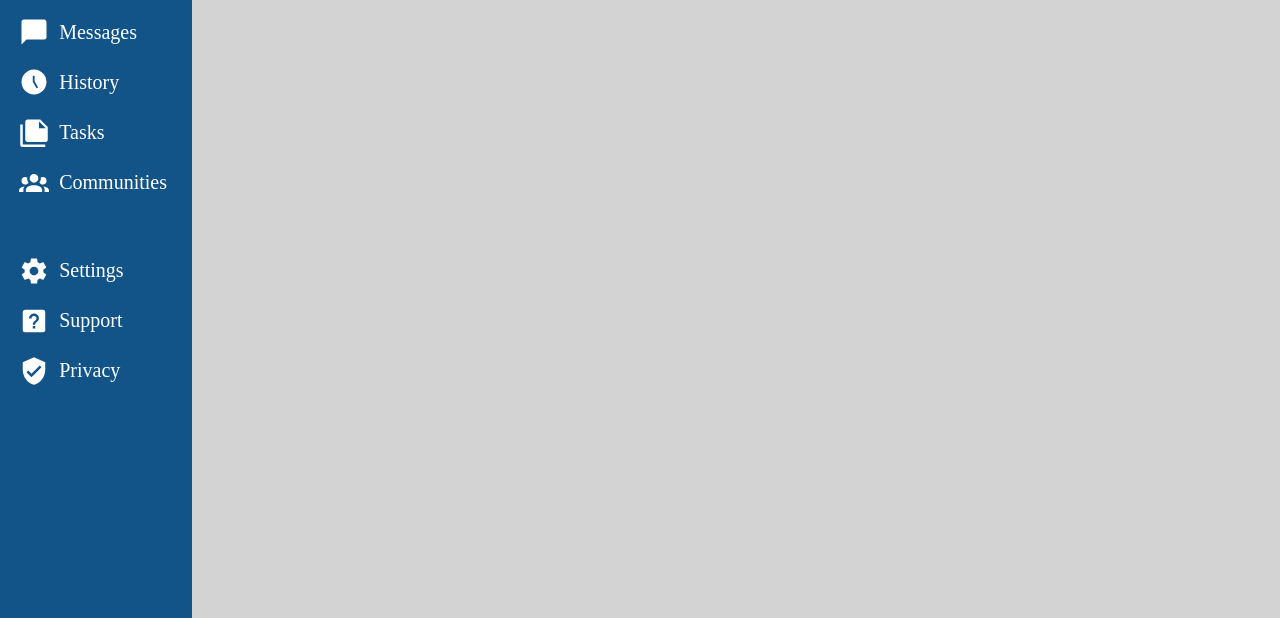
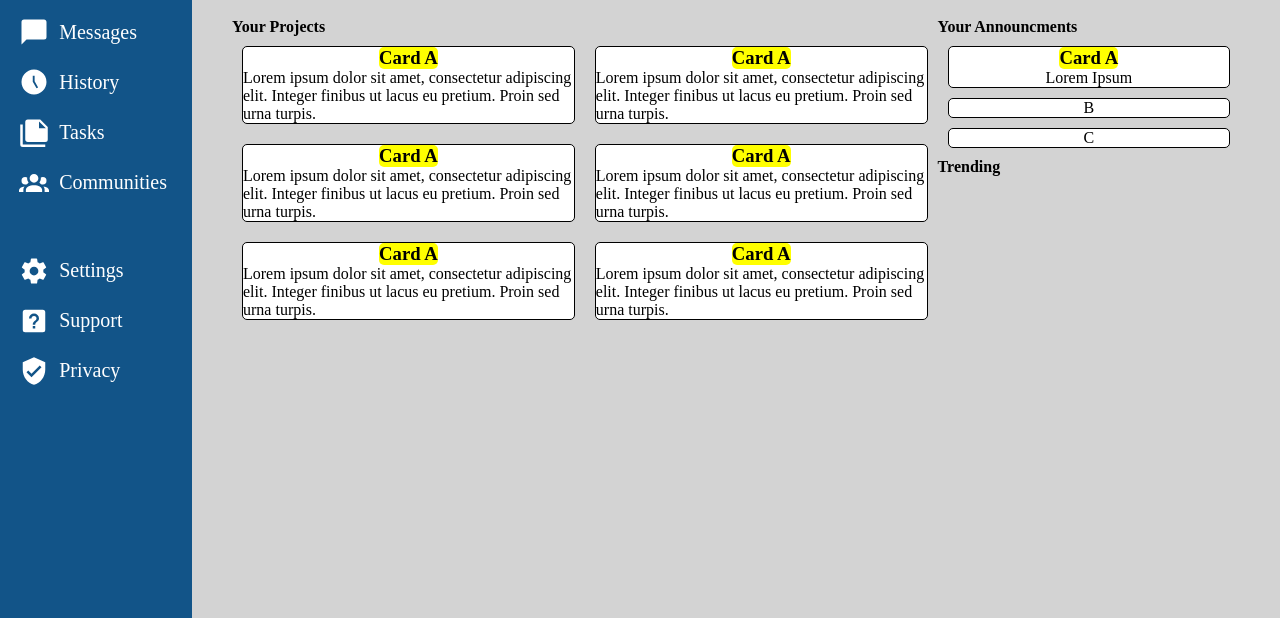
Before and after one commit to Bradley-Booth-Dev/odin-admin-dashboard, a plain HTML site: page index.html in a window 1280 px wide. Shown: the part 182-800 px from the top of the page. Drawn offline with Linux system fonts and the light colour scheme.

Commit message:
base main content done

```diff
--- a/index.html
+++ b/index.html
@@ -116,7 +116,91 @@
           </div>
         </div>
       </div>
-      <div class="main-content">main-content</div>
+      <div class="main-content">
+        <div class="projects-container">
+          <h4>Your Projects</h4>
+          <div class="projects">
+            <div class="projects-card">
+              <div class="card-title">
+                <h3>Card A</h3>
+              </div>
+              <div class="card-content">
+
+
+Lorem ipsum dolor sit amet, consectetur adipiscing elit. Integer finibus ut lacus eu pretium. Proin sed urna turpis.
+              </div>
+            </div>
+            <div class="projects-card">
+              <div class="card-title">
+                <h3>Card A</h3>
+              </div>
+              <div class="card-content">
+
+
+Lorem ipsum dolor sit amet, consectetur adipiscing elit. Integer finibus ut lacus eu pretium. Proin sed urna turpis.
+              </div>
+            </div>
+            <div class="projects-card">
+              <div class="card-title">
+                <h3>Card A</h3>
+              </div>
+              <div class="card-content">
+
+
+Lorem ipsum dolor sit amet, consectetur adipiscing elit. Integer finibus ut lacus eu pretium. Proin sed urna turpis.
+              </div>
+            </div>
+            <div class="projects-card">
+              <div class="card-title">
+                <h3>Card A</h3>
+              </div>
+              <div class="card-content">
+
+
+Lorem ipsum dolor sit amet, consectetur adipiscing elit. Integer finibus ut lacus eu pretium. Proin sed urna turpis.
+              </div>
+            </div>
+            <div class="projects-card">
+              <div class="card-title">
+                <h3>Card A</h3>
+              </div>
+              <div class="card-content">
+
+
+Lorem ipsum dolor sit amet, consectetur adipiscing elit. Integer finibus ut lacus eu pretium. Proin sed urna turpis.
+              </div>
+            </div>
+            <div class="projects-card">
+              <div class="card-title">
+                <h3>Card A</h3>
+              </div>
+              <div class="card-content">
+
+
+Lorem ipsum dolor sit amet, consectetur adipiscing elit. Integer finibus ut lacus eu pretium. Proin sed urna turpis.
+              </div>
+            </div>
+          </div>
+        </div>
+        <div class="announcments-container">
+          <h4>Your Announcments</h4>
+          <div class="announcments">
+            <div class="announcments-card">
+              <div class="card-title">
+                <h3>Card A</h3>
+              </div>
+              <div class="card-content">
+                Lorem Ipsum
+              </div>
+            </div>
+            <div class="announcments-card">B</div>
+            <div class="announcments-card">C</div>
+          </div>
+          <div class="trending">
+          <h4>Trending</h4>
+          </div>
+        </div>
+      </div>
     </div>
   </body>
 </html>
--- a/styles.css
+++ b/styles.css
@@ -7,7 +7,7 @@
 .container {
   display: grid;
   grid-template-columns: 15% 85%;
-  grid-template-rows: 17% 83%;
+  grid-template-rows: 20% 80%;
   height: 100vh;
 }
 
@@ -32,7 +32,7 @@
   flex-direction: row;
   align-items: center;
   margin: 10px 25px;
-  padding-right: 5%;
+  padding-right: 3%;
 }
 
 .left {
@@ -134,8 +134,36 @@
   fill: white;
   padding-right: 10px;
 }
+
 .main-content {
   background-color: lightgrey;
+  grid-column: 2 / 3;
+  grid-row: 2 / 3;
   display: grid;
-  grid-area: 2 / 2 / 3 /3;
+  grid-template-columns: 70% 30%;
+  padding: 40px;
 }
+
+.projects{
+  display: grid;
+  grid-template-columns: 50% 50%;
+}
+
+.projects-card, .announcments-card {
+  background-color: white;
+  border: 1px solid black;
+  border-radius: 5px;
+  margin: 10px;
+  display: flex;
+  flex-direction: column;
+  align-items: center;
+}
+
+.card-title {
+  background-color: yellow;
+  border-radius: 5px;
+}
+
+.card-content{
+  display: flex;
+}
```
